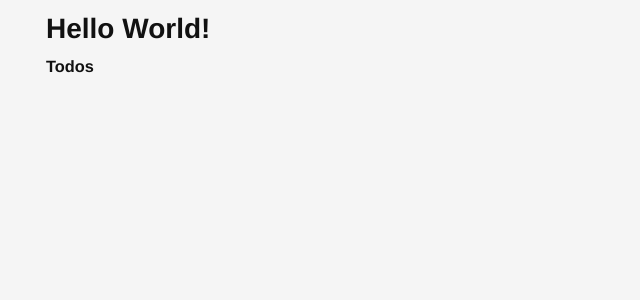
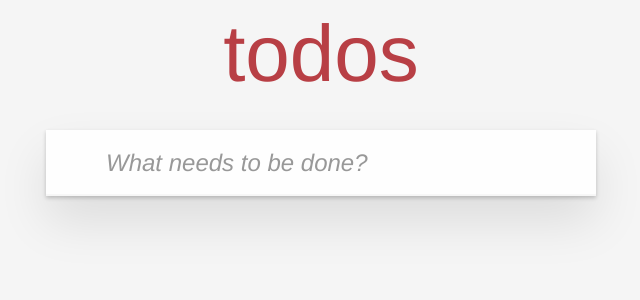
Before and after one commit to MatteoBavecchi/angular-test, an Angular app: page / in a window 1280 px wide. Shown: the top 300 px of the page, without its empty margins (319-959 px from the left). Built offline with nearby package versions, Linux system fonts and the light colour scheme.

Commit message:
Added header component with input

```diff
--- a/src/app/app.component.html
+++ b/src/app/app.component.html
@@ -1,4 +1 @@
-
-<h1>Hello World!</h1>
-
 <router-outlet></router-outlet>
--- a/src/app/todos/components/todos/todos.component.html
+++ b/src/app/todos/components/todos/todos.component.html
@@ -1 +1,3 @@
-<h3>Todos</h3>
+<div class="todoapp">
+    <app-todos-header></app-todos-header>
+</div>
--- /dev/null
+++ b/src/app/todos/header/header.component.html
@@ -0,0 +1,4 @@
+<header class="header">
+    <h1>todos</h1>
+    <input class="new-todo" placeholder="What needs to be done?" autoFocus/>
+</header>
--- a/src/app/todos/todos.module.ts
+++ b/src/app/todos/todos.module.ts
@@ -1,6 +1,7 @@
 import { NgModule } from "@angular/core";
 import { TodosComponent } from "src/app/todos/components/todos/todos.component";
 import { RouterModule, Routes } from "@angular/router";
+import { HeaderComponent } from "src/app/todos/header/header.component";
 
 const routes: Routes = [
     {
@@ -9,7 +10,7 @@ const routes: Routes = [
     }]
 
 @NgModule({
-    declarations: [TodosComponent],
+    declarations: [TodosComponent, HeaderComponent],
     imports: [RouterModule.forChild(routes)],
 })
 export class TodosModule { }
```
Also changed, not shown: src/app/todos/header/header.component.ts (added, +7 -0 lines).
